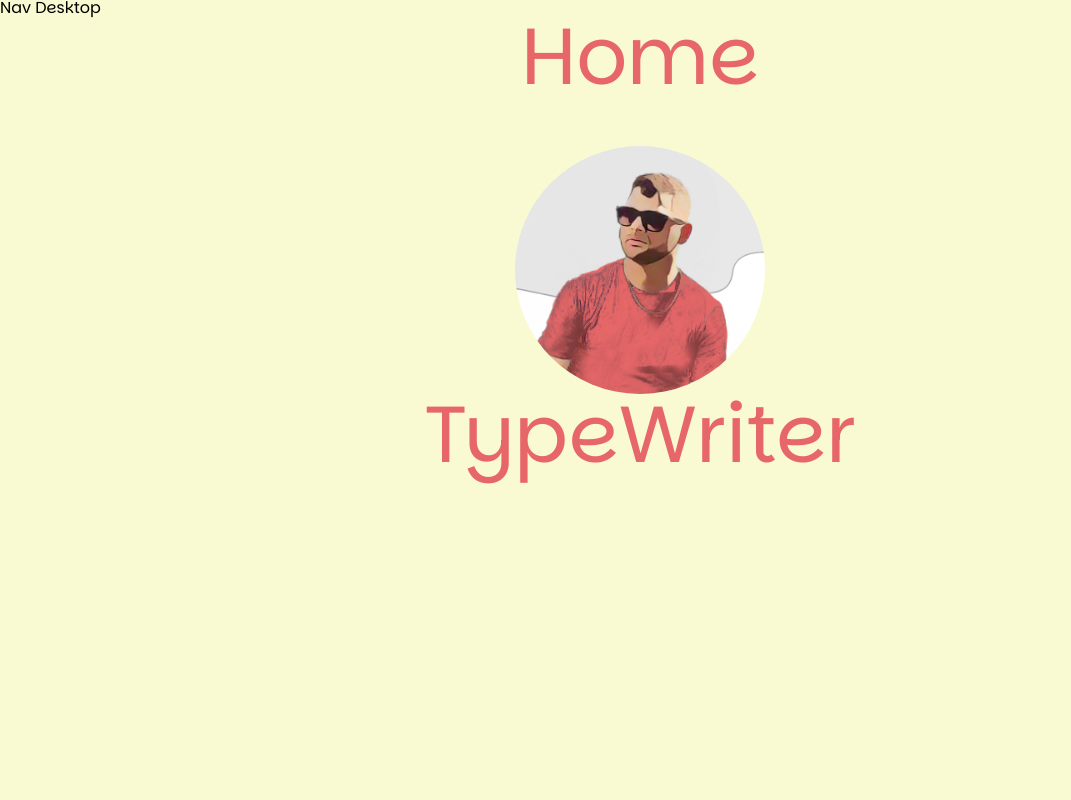
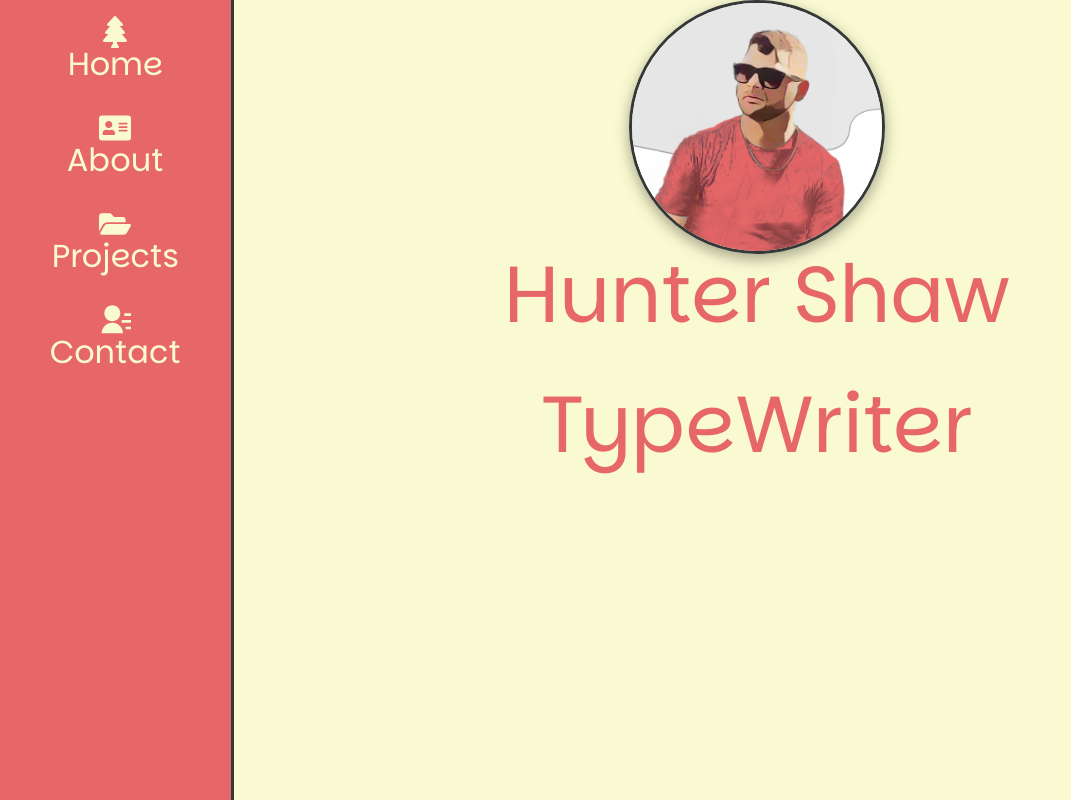
Before and after one commit to Kasador/hunterstevenshaw-com, a React (Vite) app: page / in a window 1280 px wide. Shown: the whole page, without its empty margins (0-1071 px from the left). Built offline with nearby package versions, Linux system fonts and the light colour scheme.

Commit message:
🚀 Started setting up nav/home page.

```diff
--- a/src/App.scss
+++ b/src/App.scss
@@ -14,6 +14,41 @@ $white-color: #ffffff;        // white
 body {
   background-color: $secondary-color;
   font-family: mainFont;
+  width: 100%;
+  height: 100%;
+}
+#App {
+  display: flex;
+  justify-content: center;
+  height: 100vh;
+}
+#Home {
+  display: flex;
+  flex-direction: column;
+  flex-grow: 8;
+  height: 100%;
+}
+#NavDesktop {
+  flex-grow: 1;
+  height: 100vh;
+  border-right: 3px solid $accent-color;
+
+  ol {
+    display: flex;
+    justify-content: center;
+    flex-direction: column;
+    text-align: center;
+    font-size: 2rem;
+    color: $secondary-color;
+
+    li {
+      display: flex;
+      justify-content: center;
+      align-items: center;
+      flex-direction: column;
+      padding: 1rem;
+    }
+  }
 }
 h1 {
   color: $primary-color;
@@ -22,8 +57,17 @@ h1 {
   padding-bottom: 50px;
 }
 #me {
+  display: flex;
   width: 250px;
   border-radius: 100%;
   display: block;
   margin: 0 auto;
+  border: 3px solid $accent-color;
+  justify-content: center;
+  align-items: center;
+
+  box-shadow: rgba(0, 0, 0, 0.35) 0px 5px 15px;
 }
+nav {
+  background-color: $primary-color;
+}
--- a/src/App.tsx
+++ b/src/App.tsx
@@ -14,10 +14,10 @@ import NavDesktop from "./components/Nav/NavDesktop/NavDesktop"
 function App() {
 
   return (
-    <>
-     <NavDesktop />
-     <Home />
-    </>
+    <div id="App">
+      <NavDesktop />
+      <Home />
+    </div>
   )
 }
 
--- a/src/components/Home/Home.tsx
+++ b/src/components/Home/Home.tsx
@@ -7,11 +7,11 @@ type Home = {
 
 const Home : any = () => {
     return (
-        <>
-            <h1>Home</h1>
+        <section id="Home">
             <img src={Me} alt="Hunter Steven Shaw, cartoon hero image" id="me" />
+            <h1>Hunter Shaw</h1>
             <TypeWriter message="TypeWriter"/>
-        </>
+        </section>
     )
 }
 
--- a/src/components/Nav/NavDesktop/NavDesktop.tsx
+++ b/src/components/Nav/NavDesktop/NavDesktop.tsx
@@ -1,12 +1,22 @@
+import { FaTree, FaAddressCard, FaFolderOpen } from "react-icons/fa";
+import { RiContactsFill } from "react-icons/ri";
+
 type NavDesktop = {
     title: string;
 }
 
 const NavDesktop : any  = () => {
     return (
-        <nav>
+        <nav id="NavDesktop">
             <ol>
-                <li>Nav Desktop</li>
+                <li>
+                    <FaTree />Home</li>
+                <li>
+                    <FaAddressCard />About</li>
+                <li>
+                    <FaFolderOpen />Projects</li>
+                <li>
+                    <RiContactsFill />Contact</li>
             </ol>
         </nav>
     )
```
